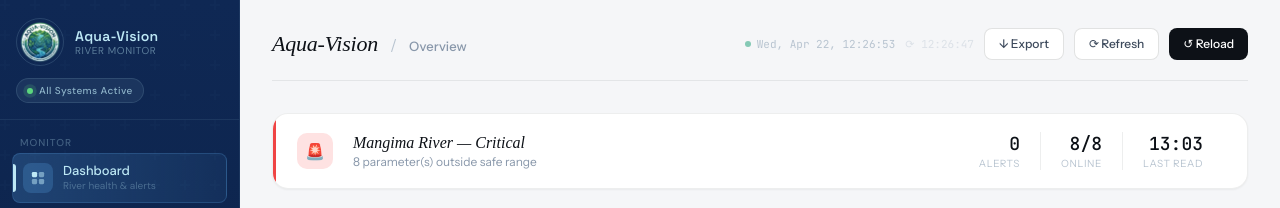
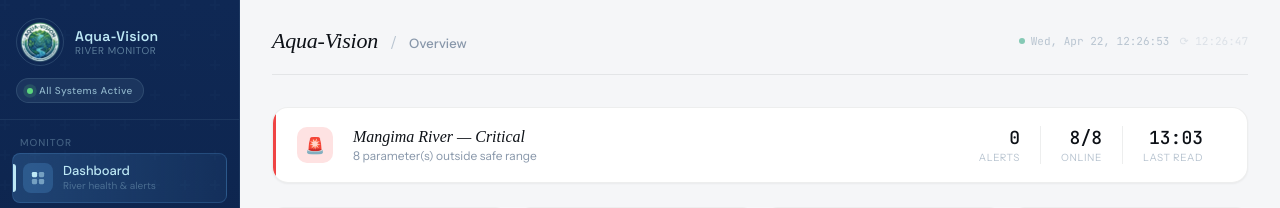
Before and after one commit to xhinsade29/aqua-vision-v2, a PHP site: page /Aqua-Vision/apps/admin/dashboard.php in a window 1280 px wide. Shown: the top 208 px of the page. Run offline with PHP 8.4, Linux system fonts and the light colour scheme; a user stored in the database is signed in; data comes from the database, SQL or seed files in the repository; data that the repository does not hold is empty; some web fonts are replaced.

Commit message:
Remove export, refresh, and reload buttons from dashboard

```diff
--- a/apps/admin/dashboard.php
+++ b/apps/admin/dashboard.php
@@ -554,9 +554,6 @@ body{font-family:var(--sans);background:var(--bg);color:var(--ink);min-height:10
   <div class="topbar-right">
     <div class="ts-line" id="clock">Connecting…</div>
     <span id="syncInd">⟳</span>
-    <a href="../../database/export.php" class="btn btn-outline">↓ Export</a>
-    <button class="btn btn-outline" onclick="syncNow()">⟳ Refresh</button>
-    <button class="btn btn-primary" onclick="location.reload()">↺ Reload</button>
   </div>
 </div>
 
```
